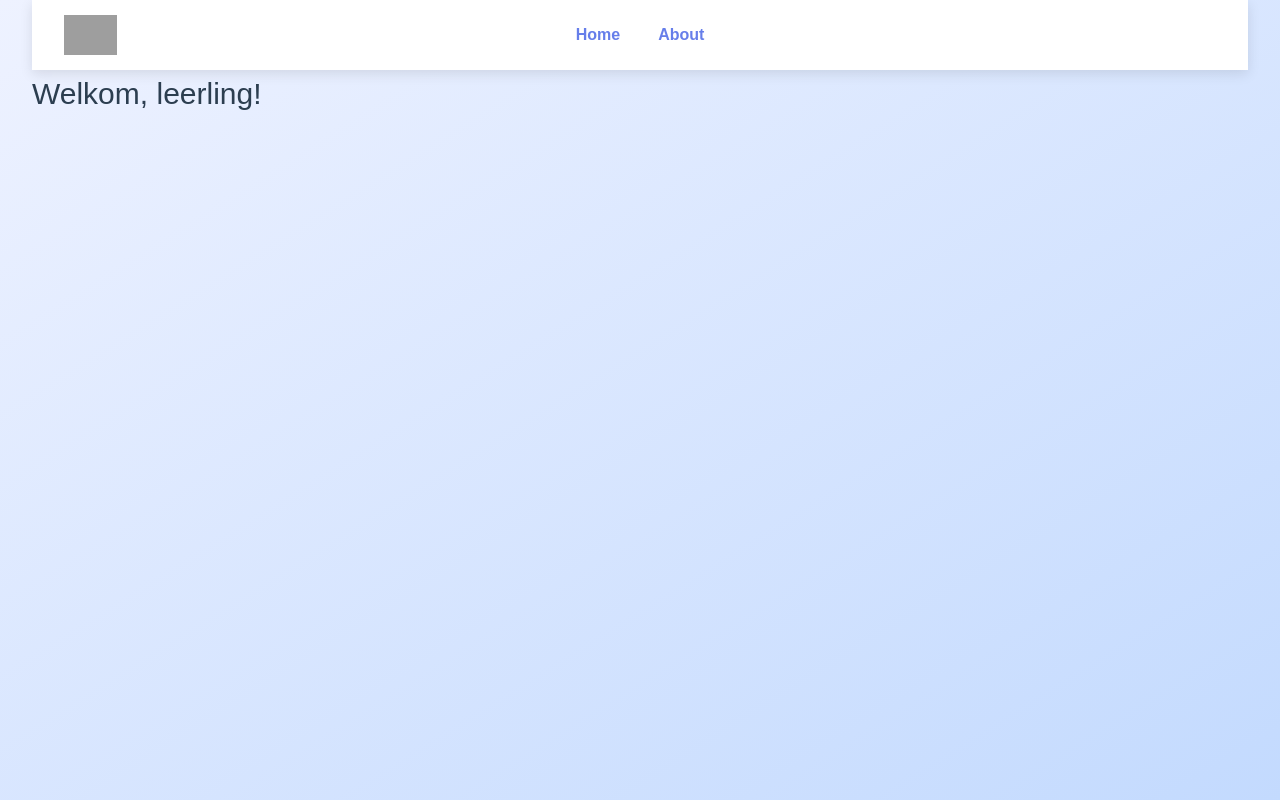
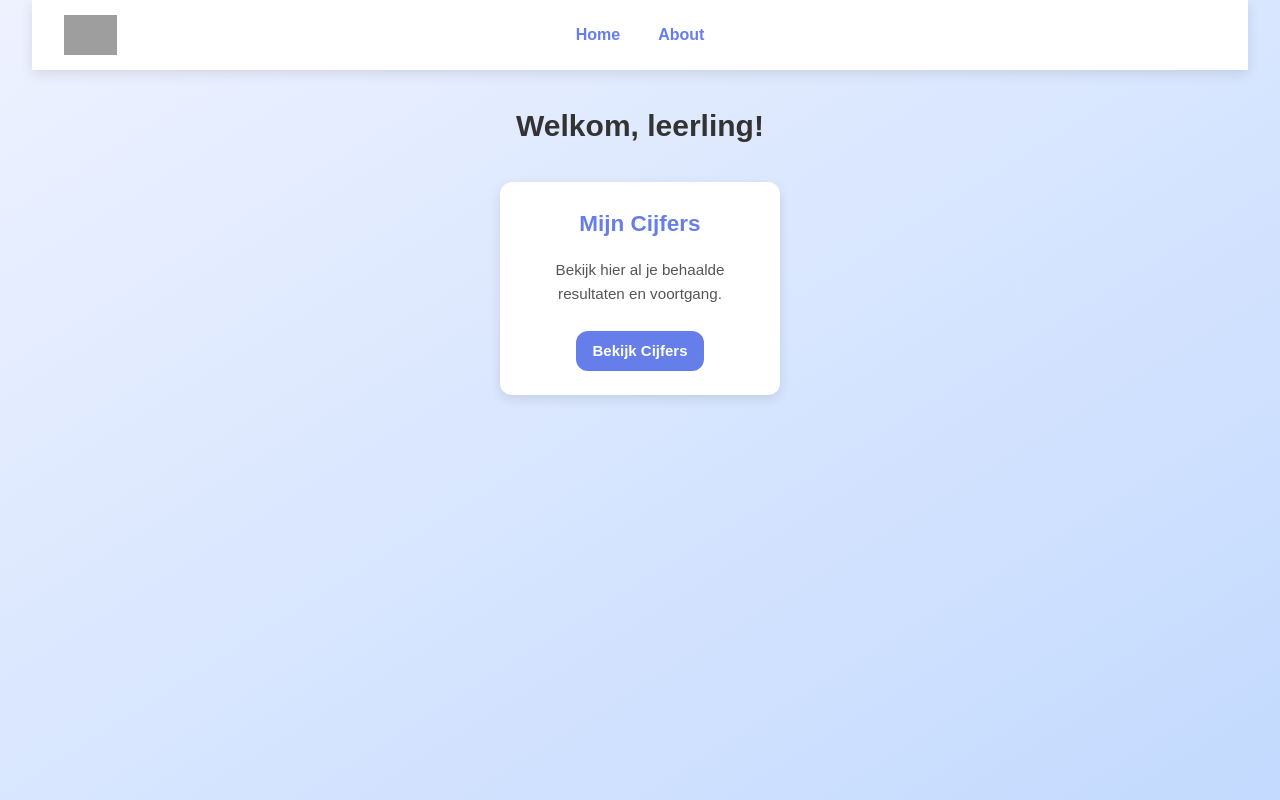
Before and after one commit to noahwwwwww232wed/De-Veenhoop-Node, a Vue app in the folder frontend/: page /leerling-dashboard in a window 1280 px wide. Built offline with nearby package versions, Linux system fonts and the light colour scheme; grey boxes are pictures that could not be loaded.

Commit message:
dashboard veranderingen

```diff
--- a/frontend/src/components/DocentDashboard.vue
+++ b/frontend/src/components/DocentDashboard.vue
@@ -1,12 +1,21 @@
 <template>
-  <div>
+  <div class="dashboard-container">
     <Navbar
       :isLoggedIn="isLoggedIn"
       :userRole="userRole"
       @logout="handleLogout"
     />
-    <h1>Welkom, docent!</h1>
-    <!-- Rest van je docent-dashboard hier -->
+    <div class="dashboard-main">
+      <h1>Welkom, {{ userName || 'docent' }}!</h1>
+      <div class="dashboard-cards">
+        <div class="card">
+          <h2>Leerling Overzicht</h2>
+          <p>Bekijk en beheer de cijfers van je leerlingen.</p>
+          <router-link to="/cijfersaanpassen" class="btn">Bekijk Leerlingen</router-link>
+        </div>
+
+      </div>
+    </div>
   </div>
 </template>
 
@@ -20,12 +29,16 @@ export default {
     return {
       isLoggedIn: !!localStorage.getItem('authToken'),
       userRole: null,
+      userName: null,
     };
   },
   created() {
     const token = localStorage.getItem('authToken');
     if (token) {
-      this.userRole = this.parseJwt(token)?.role;
+      const payload = this.parseJwt(token);
+      console.log('Decoded JWT payload (docent):', payload);
+      this.userRole = payload?.role || null;
+      this.userName = payload?.name || null;
     }
   },
   methods: {
@@ -33,6 +46,7 @@ export default {
       localStorage.removeItem('authToken');
       this.isLoggedIn = false;
       this.userRole = null;
+      this.userName = null;
       this.$router.push('/login');
     },
     parseJwt(token) {
@@ -52,6 +66,72 @@ export default {
 </script>
 
 <style scoped>
-/* Voeg hier eventueel styling toe */
+.dashboard-container {
+  background-color: #e8f0fe, #cde0fc;
+  min-height: 100vh;
+  display: flex;
+  flex-direction: column;
+}
+
+.dashboard-main {
+  flex-grow: 1;
+  padding: 2rem;
+  max-width: 960px;
+  margin: 0 auto;
+}
+
+h1 {
+  color: #333;
+  font-weight: 700;
+  margin-bottom: 2rem;
+  text-align: center;
+}
+
+.dashboard-cards {
+  display: flex;
+  justify-content: center;
+  gap: 2rem;
+  flex-wrap: wrap;
+}
+
+.card {
+  background: white;
+  box-shadow: 0 4px 12px rgba(0,0,0,0.1);
+  border-radius: 12px;
+  padding: 1.5rem;
+  width: 280px;
+  text-align: center;
+  transition: box-shadow 0.3s ease;
+}
+
+.card:hover {
+  box-shadow: 0 8px 24px rgba(0,0,0,0.15);
+}
+
+.card h2 {
+  color: #667eea;
+  font-weight: 700;
+  margin-bottom: 1rem;
+}
+
+.card p {
+  color: #555;
+  margin-bottom: 1.5rem;
+  font-size: 0.95rem;
+}
+
+.btn {
+  display: inline-block;
+  background-color: #667eea;
+  color: white;
+  padding: 0.5rem 1rem;
+  border-radius: 0.75rem;
+  font-weight: 600;
+  text-decoration: none;
+  transition: background-color 0.3s ease;
+}
+
+.btn:hover {
+  background-color: #5a67d8;
+}
 </style>
-x
--- a/frontend/src/components/LeerlingDashboard.vue
+++ b/frontend/src/components/LeerlingDashboard.vue
@@ -1,12 +1,22 @@
 <template>
-  <div>
+  <div class="dashboard-container">
     <Navbar
       :isLoggedIn="isLoggedIn"
       :userRole="userRole"
       @logout="handleLogout"
     />
-    <h1>Welkom, leerling!</h1>
-    <!-- Rest van je leerling-dashboard hier -->
+    <div class="dashboard-main">
+      <h1>Welkom, {{ userName || 'leerling' }}!</h1>
+      <div class="dashboard-cards">
+        <div class="card">
+          <h2>Mijn Cijfers</h2>
+          <p>Bekijk hier al je behaalde resultaten en voortgang.</p>
+          <router-link to="/cijfers" class="btn">Bekijk Cijfers</router-link>
+        </div>
+
+
+      </div>
+    </div>
   </div>
 </template>
 
@@ -20,12 +30,16 @@ export default {
     return {
       isLoggedIn: !!localStorage.getItem('authToken'),
       userRole: null,
+      userName: null,
     };
   },
   created() {
     const token = localStorage.getItem('authToken');
     if (token) {
-      this.userRole = this.parseJwt(token)?.role;
+      const payload = this.parseJwt(token);
+      console.log('Decoded JWT payload (leerling):', payload);
+      this.userRole = payload?.role || null;
+      this.userName = payload?.name || null;
     }
   },
   methods: {
@@ -33,6 +47,7 @@ export default {
       localStorage.removeItem('authToken');
       this.isLoggedIn = false;
       this.userRole = null;
+      this.userName = null;
       this.$router.push('/login');
     },
     parseJwt(token) {
@@ -50,3 +65,74 @@ export default {
   },
 };
 </script>
+
+<style scoped>
+.dashboard-container {
+  background-color: #e8f0fe, #cde0fc;
+  min-height: 100vh;
+  display: flex;
+  flex-direction: column;
+}
+
+.dashboard-main {
+  flex-grow: 1;
+  padding: 2rem;
+  max-width: 960px;
+  margin: 0 auto;
+}
+
+h1 {
+  color: #333;
+  font-weight: 700;
+  margin-bottom: 2rem;
+  text-align: center;
+}
+
+.dashboard-cards {
+  display: flex;
+  justify-content: center;
+  gap: 2rem;
+  flex-wrap: wrap;
+}
+
+.card {
+  background: white;
+  box-shadow: 0 4px 12px rgba(0,0,0,0.1);
+  border-radius: 12px;
+  padding: 1.5rem;
+  width: 280px;
+  text-align: center;
+  transition: box-shadow 0.3s ease;
+}
+
+.card:hover {
+  box-shadow: 0 8px 24px rgba(0,0,0,0.15);
+}
+
+.card h2 {
+  color: #667eea;
+  font-weight: 700;
+  margin-bottom: 1rem;
+}
+
+.card p {
+  color: #555;
+  margin-bottom: 1.5rem;
+  font-size: 0.95rem;
+}
+
+.btn {
+  display: inline-block;
+  background-color: #667eea;
+  color: white;
+  padding: 0.5rem 1rem;
+  border-radius: 0.75rem;
+  font-weight: 600;
+  text-decoration: none;
+  transition: background-color 0.3s ease;
+}
+
+.btn:hover {
+  background-color: #5a67d8;
+}
+</style>
--- a/frontend/src/components/Login.vue
+++ b/frontend/src/components/Login.vue
@@ -32,6 +32,7 @@
   </div>
 </template>
 
+
 <script>
 export default {
   name: 'Login',
@@ -61,15 +62,21 @@ export default {
         const result = await response.json();
 
         if (response.ok) {
-          // ✅ Token opslaan
+          // ✅ Opslaan van token, naam en rol in localStorage
           localStorage.setItem('authToken', result.token);
+          localStorage.setItem('userRole', result.role);
+          localStorage.setItem('userName', result.name); // <-- NAAM WORDT NU OOK OPGESLAGEN
 
-          // ✅ Gebruiker redirecten op basis van rol
-          const userRole = result.role;
+          console.log("Login succesvol: ", {
+            token: result.token,
+            role: result.role,
+            name: result.name
+          });
 
-          if (userRole === 'docent') {
+          // ✅ Redirect op basis van rol
+          if (result.role === 'docent') {
             this.$router.push('/docent-dashboard');
-          } else if (userRole === 'leerling') {
+          } else if (result.role === 'leerling') {
             this.$router.push('/leerling-dashboard');
           }
         } else {
```
Also changed, not shown: 1 other file (tests, documents, lock files or other folders).
